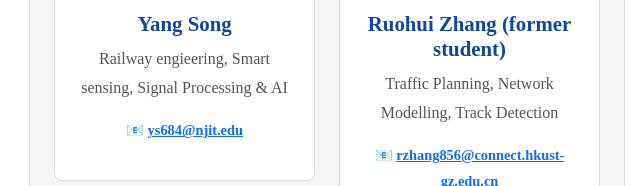
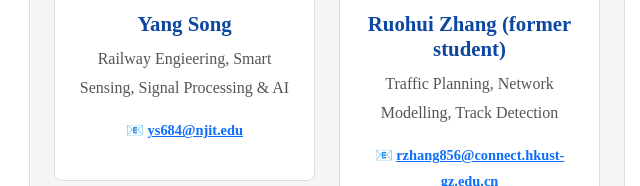
Before and after one commit to bellayunbai/njit-trans-lab, a plain HTML site: page team.html in a window 1280 px wide. Shown: the part 766-952 px from the top of the page, 313-953 px from the left. Drawn offline with nearby package versions, Linux system fonts and the light colour scheme.

Commit message:
Update team.html

```diff
--- a/team.html
+++ b/team.html
@@ -169,7 +169,7 @@
                 <div class="profile-card">
                     <img src="https://nadu-pitt.github.io/images/Profile/Huang.png" alt="Chenglue Huang" class="profile-img">
                     <h4 class="profile-name">Yang Song</h4>
-                    <p class="profile-research">Railway engieering, Smart sensing, Signal Processing & AI </p>
+                    <p class="profile-research">Railway Engieering, Smart Sensing, Signal Processing & AI </p>
                     <p class="profile-email">📧 <a href="mailto:ys684@njit.edu">ys684@njit.edu</a></p>
                 </div>
             </div>
```
